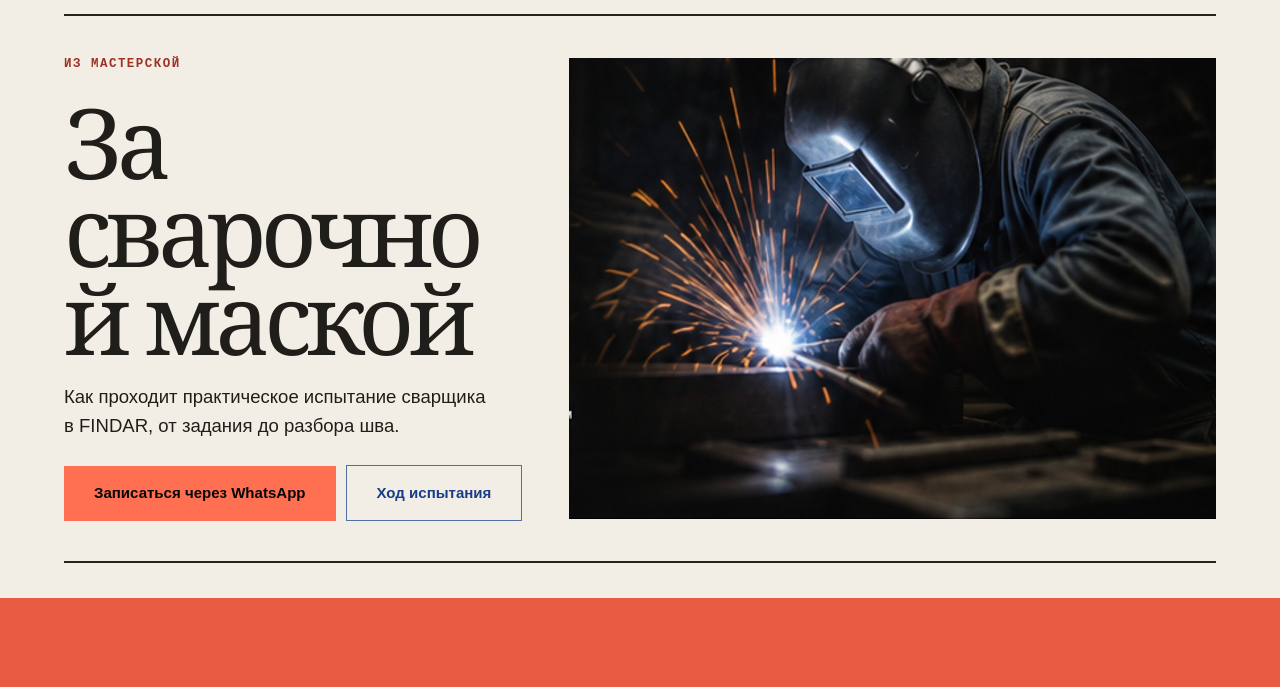
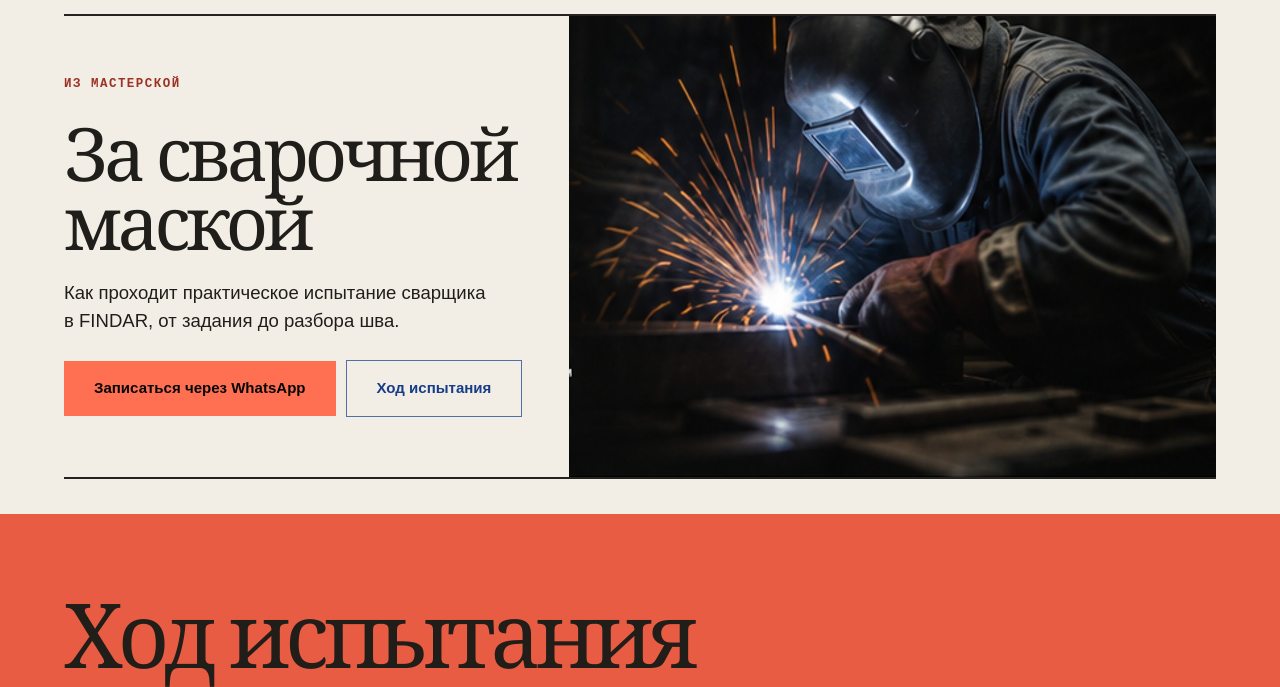
Before and after one commit to satanov-asain/findar-promo, a plain HTML site: page index.html in a window 1280 px wide. Shown: the part 91-778 px from the top of the page. Drawn offline with Linux system fonts and the light colour scheme.

Commit message:
Balance the workshop cover headline

```diff
--- a/design.css
+++ b/design.css
@@ -294,7 +294,7 @@ section.testing .positions h3 {text-align:left}
 .press-cover .cover-copy {padding:40px 6% 40px 0}
 .press-cover .kicker {color:#9b3224}
 .press-cover h1,.report h2,.report h3 {font-family:Georgia,'Times New Roman',serif;font-weight:500;letter-spacing:-.06em}
-.press-cover h1 {font-size:clamp(4.1rem,7.6vw,8.3rem);line-height:.90;max-width:11ch;text-transform:none}
+.press-cover h1 {font-size:clamp(3.9rem,5.75vw,6.25rem);line-height:.94;max-width:100%;text-transform:none}
 .cover-image {height:clamp(400px,36vw,650px);overflow:hidden;background:#20201d}
 .cover-image img {width:100%;height:100%;object-fit:cover;object-position:73% 46%}
 .press-cover .secondary {color:#24221f;background:transparent;border-color:#837b71}
```
